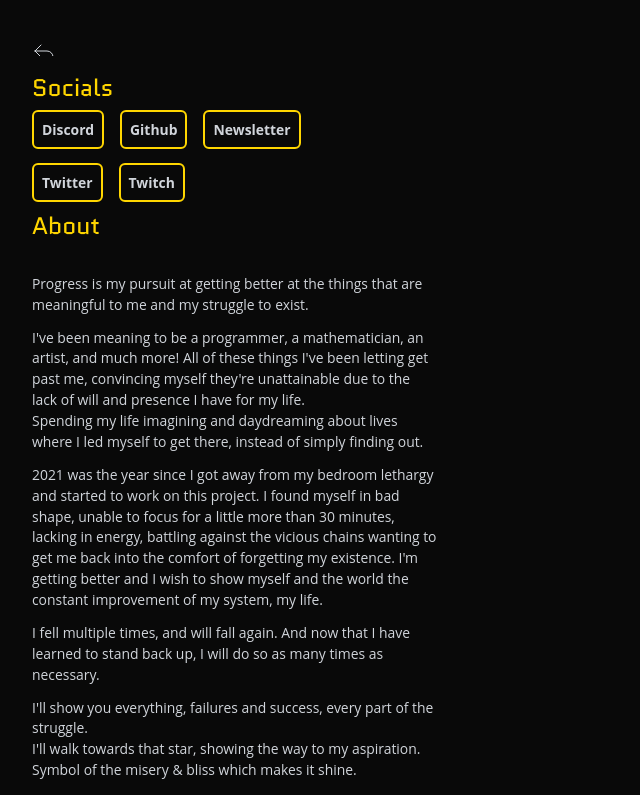
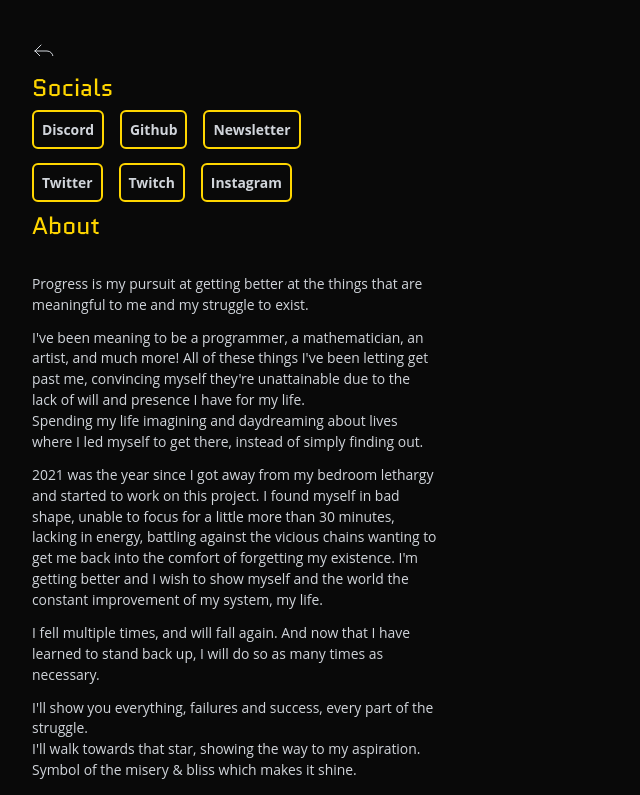
Before and after one commit to progresssh/progress-website, a Next.js app: page /about in a window 1280 px wide. Shown: the top 795 px of the page, without its empty margins (0-640 px from the left). Built offline with nearby package versions, Linux system fonts and the light colour scheme.

Commit message:
added instagram link

```diff
--- a/pages/about.tsx
+++ b/pages/about.tsx
@@ -73,6 +73,14 @@
                         className="border-2 rounded-md p-2 border-[#FFD600]"
                       >
                         Twitch
+                      </Link>
+                      <Link
+                        href="https://www.instagram.com/"
+                        target="_blank"
+                        aria-label="Instagram"
+                        className="border-2 rounded-md p-2 border-[#FFD600]"
+                      >
+                        Instagram
                       </Link>
                     </div>
                   </div>
```
